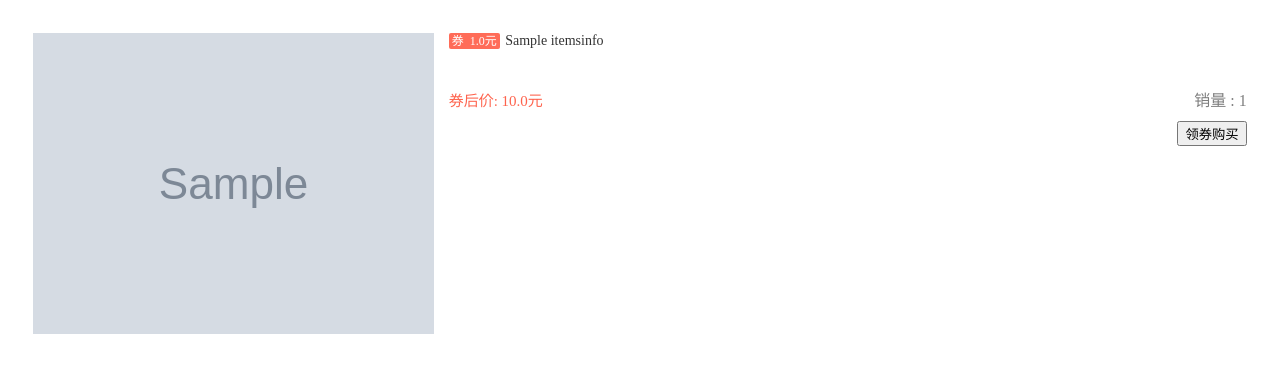
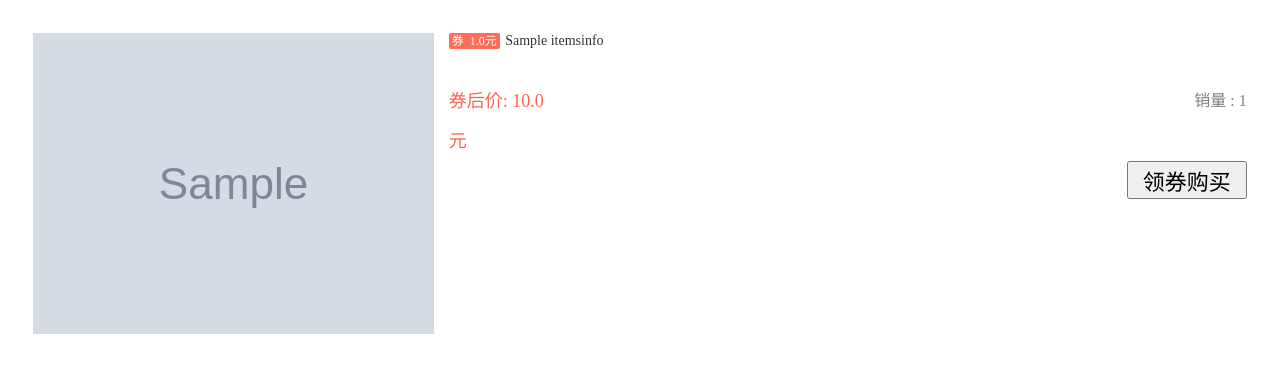
Before and after one commit to lidbcode/quanduoduo, a Django app: page /dwxk/index/ in a window 1280 px wide. Shown: the top 373 px of the page. Run offline with Django 3.2, Linux system fonts and the light colour scheme; tables that the repository leaves empty hold one stand-in row (values such as "Sample post"); grey boxes marked "Sample" are stand-in pictures.

Commit message:
update css

```diff
--- a/dwxk/static/css/index.css
+++ b/dwxk/static/css/index.css
@@ -60,8 +60,14 @@
   margin-right: 3px;
 }
 .price-value{
-	color: #fe634d;
-	font-size: 15px;
-	float: left;
-	width: 110px;
+  color: #fe634d;
+  font-size: 18px;
+  float: left;
+  width: 110px;
 }
+.buy-button{
+  color: ##fff;
+  font-size:22px;
+  width:120px;
+  background:##121956;
+}
```
